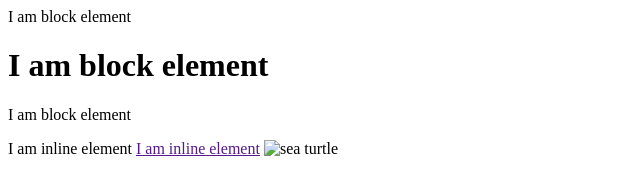
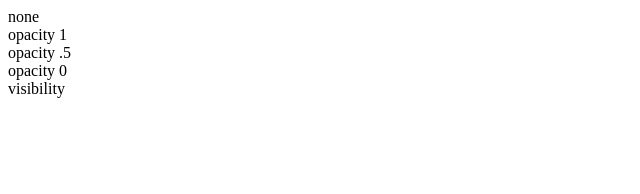
Before and after one commit to sun-n-y/displayProperty, a plain HTML site: page index.html in a window 1280 px wide. Shown: the whole page, without its empty margins (0-640 px from the left). Drawn offline with Linux system fonts and the light colour scheme.

Commit message:
add html structure for other porperties

```diff
--- a/index.html
+++ b/index.html
@@ -8,11 +8,10 @@
     <title>Display Property</title>
   </head>
   <body>
-    <div class="block">I am block element</div>
-    <h1 class="block">I am block element</h1>
-    <p class="block">I am block element</p>
-    <span class="inline">I am inline element</span>
-    <a href="" class="inline">I am inline element</a>
-    <img src="./sea_turtle.webp" alt="sea turtle" class="inline" width="200" />
+    <div class="none">none</div>
+    <div class="opacity1">opacity 1</div>
+    <div class="opacity5">opacity .5</div>
+    <div class="opacity0">opacity 0</div>
+    <div class="visibility">visibility</div>
   </body>
 </html>
--- a/main.css
+++ b/main.css
@@ -1 +1 @@
-/*  */
+/* other display properties */
```
